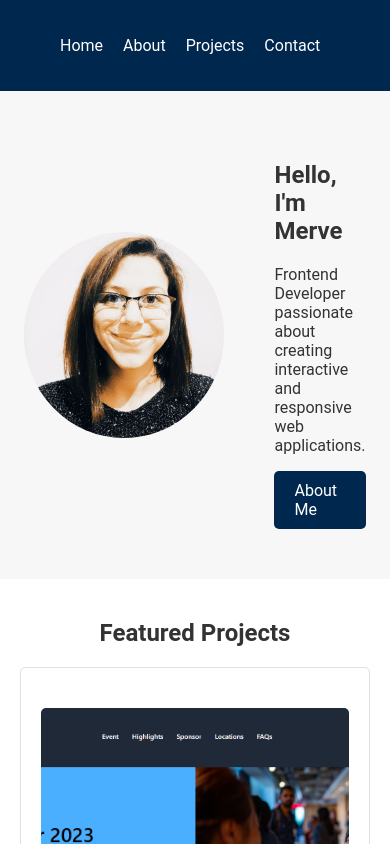
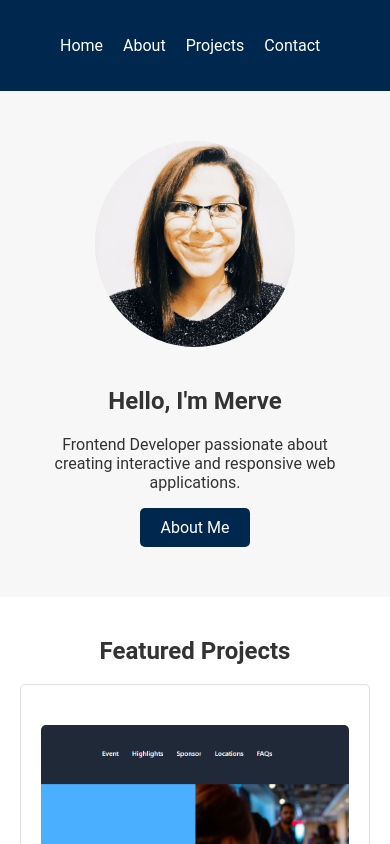
Before and after one commit to merv-e/portfolio-latest, a React (Vite) app: page / in a window 390 px wide. Shown: the top 844 px of the page. Built offline with nearby package versions, Linux system fonts and the light colour scheme.

Commit message:
some changes are made to make the homepage more responsive.

```diff
--- a/src/styledComponents.js
+++ b/src/styledComponents.js
@@ -29,10 +29,17 @@ export const HeroContent = styled(motion.div)`
     height: auto;
     border-radius: 50%;
   }
+
+  @media (max-width: 768px) {
+    flex-direction: column;
+    text-align: center;
+    gap: 20px;
+  }
 `;
 
 export const Bio = styled.div`
   max-width: 600px;
+
 `;
 
 export const Button = styled(motion.a)`
```
